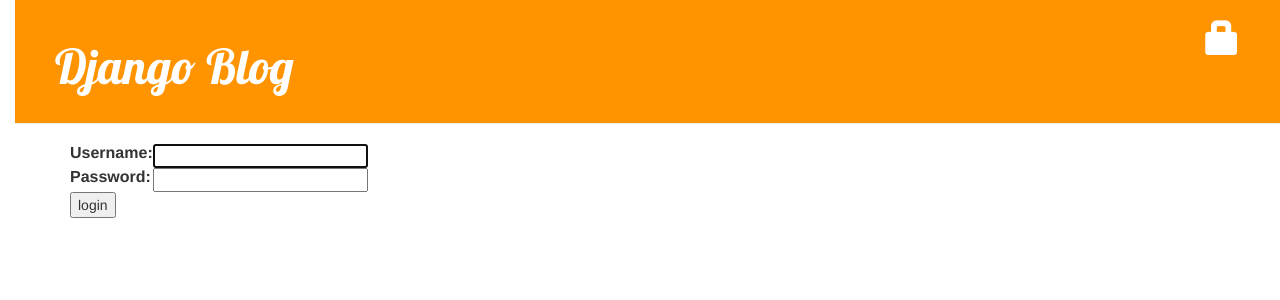
After one commit to niksamoyloff/blog, a Django app: page /accounts/login/ in a window 1280 px wide. The commit adds this page. Shown: the top 300 px of the page. Run offline with Django 3.2, Linux system fonts and the light colour scheme; some libraries are stand-ins or nearby versions.

Commit message:
Added user authentication.

```diff
--- a/blog/templates/blog/base.html
+++ b/blog/templates/blog/base.html
@@ -12,14 +12,17 @@
       {% if user.is_authenticated %}
         <a href="{% url 'post_new' %}" class="top-menu"><span class="glyphicon glyphicon-plus"></span></a>
         <a href="{% url 'post_draft_list' %}" class="top-menu"><span class="glyphicon glyphicon-edit"></span></a>
+        <p class="content">Hello {{ user.username }} <small>(<a href="{% url 'logout' %}">Log out</a>)</small></p>
+      {% else %}
+        <a href="{% url 'login' %}" class="top-menu"><span class="glyphicon glyphicon-lock"></span></a>
       {% endif %}
       <h1><a href="/">Django Blog</a></h1>
     </div>
     <div class="content container">
       <div class="row">
         <div class="col-md-8">
-          {% block content %}
-          {% endblock %}
+        {% block content %}
+        {% endblock %}
         </div>
       </div>
     </div>
--- a/blog/templates/blog/post_detail.html
+++ b/blog/templates/blog/post_detail.html
@@ -9,7 +9,9 @@
 		{% else %}
 			<a class="btn btn-default" href="{% url 'post_publish' pk=post.pk %}">Publish</a>
 		{% endif %}
-		<a class="btn btn-default" href="{% url 'post_edit' pk=post.pk %}"><span class="glyphicon glyphicon-pencil"></span></a>
+		{% if user.is_authenticated %}
+			<a class="btn btn-default" href="{% url 'post_edit' pk=post.pk %}"><span class="glyphicon glyphicon-pencil"></span></a>
+		{% endif %}
 		<a class="btn btn-default" href="{% url 'post_remove' pk=post.pk %}"><span class="glyphicon glyphicon-remove"></span></a>
 		<h1>{{ post.title }}</h1>
 		<p>{{ post.text|linebreaksbr }}</p>
--- /dev/null
+++ b/blog/templates/registration/login.html
@@ -0,0 +1,24 @@
+{% extends "blog/base.html" %}
+
+{% block content %}
+	{% if form.errors %}
+		<p>Your username and password didn't match. Please try again.</p>
+	{% endif %}
+
+	<form method="post" action="{% url 'login' %}">
+	{% csrf_token %}
+		<table>
+		<tr>
+			<td>{{ form.username.label_tag }}</td>
+			<td>{{ form.username }}</td>
+		</tr>
+		<tr>
+			<td>{{ form.password.label_tag }}</td>
+			<td>{{ form.password }}</td>
+		</tr>
+		</table>
+
+		<input type="submit" value="login"/>
+		<input type="hidden" name="next" value="{{ next }}"/>
+	</form>
+{% endblock %}
--- a/blog/views.py
+++ b/blog/views.py
@@ -1,4 +1,5 @@
 from django.shortcuts import render, get_object_or_404, redirect
+from django.contrib.auth.decorators import login_required
 from django.utils import timezone
 from .models import Post
 from .forms import PostForm
@@ -11,6 +12,7 @@ def post_detail(request, pk):
     post = get_object_or_404(Post, pk=pk)
     return render(request, 'blog/post_detail.html', {'post': post})
 
+@login_required
 def post_new(request):
 	if request.method == "POST":
 		form = PostForm(request.POST)
@@ -23,6 +25,7 @@ def post_new(request):
 		form = PostForm()
 	return render(request, 'blog/post_edit.html', {'form': form})
 
+@login_required
 def post_edit(request, pk):
     post = get_object_or_404(Post, pk=pk)
     if request.method == "POST":
@@ -36,15 +39,18 @@ def post_edit(request, pk):
         form = PostForm(instance=post)
     return render(request, 'blog/post_edit.html', {'form': form})
 
+@login_required
 def post_draft_list(request):
     	posts = Post.objects.filter(published_date__isnull=True).order_by('created_date')
     	return render(request, 'blog/post_draft_list.html', {'posts': posts})
 
+@login_required
 def post_publish(request, pk):
 	post = get_object_or_404(Post, pk=pk)
 	post.publish()
 	return redirect('post_detail', pk=pk)
 
+@login_required
 def post_remove(request, pk):
 	post = get_object_or_404(Post, pk=pk)
 	post.delete()
--- a/mysite/settings.py
+++ b/mysite/settings.py
@@ -120,3 +120,5 @@ USE_TZ = True
 
 STATIC_URL = '/static/'
 STATIC_ROOT = os.path.join(BASE_DIR, 'static')
+
+LOGIN_REDIRECT_URL = '/'
--- a/mysite/urls.py
+++ b/mysite/urls.py
@@ -16,7 +16,11 @@ Including another URLconf
 from django.conf.urls import include, url
 from django.contrib import admin
 
+from django.contrib.auth import views
+
 urlpatterns = [
     url(r'^admin/', include(admin.site.urls)),
+    url(r'^accounts/login/$', views.login, name='login'),
+    url(r'^accounts/logout/$', views.logout, name='logout', kwargs={'next_page': '/'}),
     url(r'', include('blog.urls')),
 ]
```
